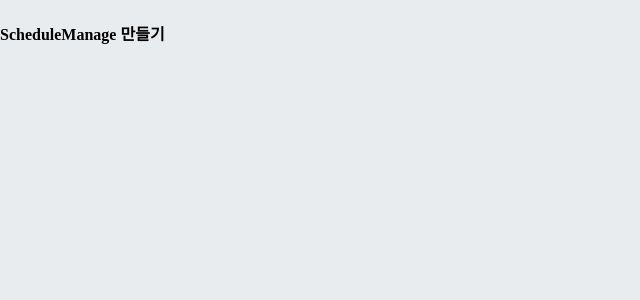
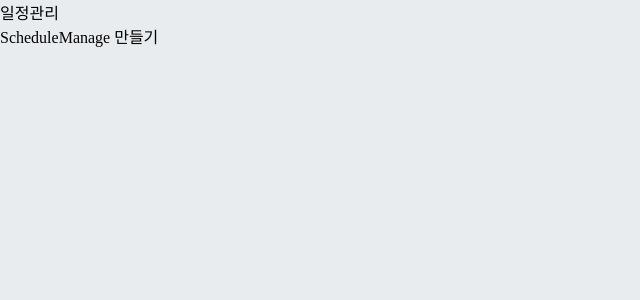
Before and after one commit to kkt9102/TodoList_App, a React (Create React App) app: page / in a window 1280 px wide. Shown: the top 300 px of the page, without its empty margins (0-640 px from the left). Built offline with nearby package versions, Linux system fonts and the light colour scheme.

Commit message:
App.js에 랜더링하기

```diff
--- a/src/App.js
+++ b/src/App.js
@@ -1,10 +1,11 @@
 import logo from './logo.svg';
 import './App.css';
+import TodoTemplate from './components/TodoTemplate';
 
-function App() {
+const App = () => {
   return (
     <>
-      <h4>ScheduleManage 만들기</h4>
+      <TodoTemplate>ScheduleManage 만들기</TodoTemplate>
     </>
   );
 }
```
